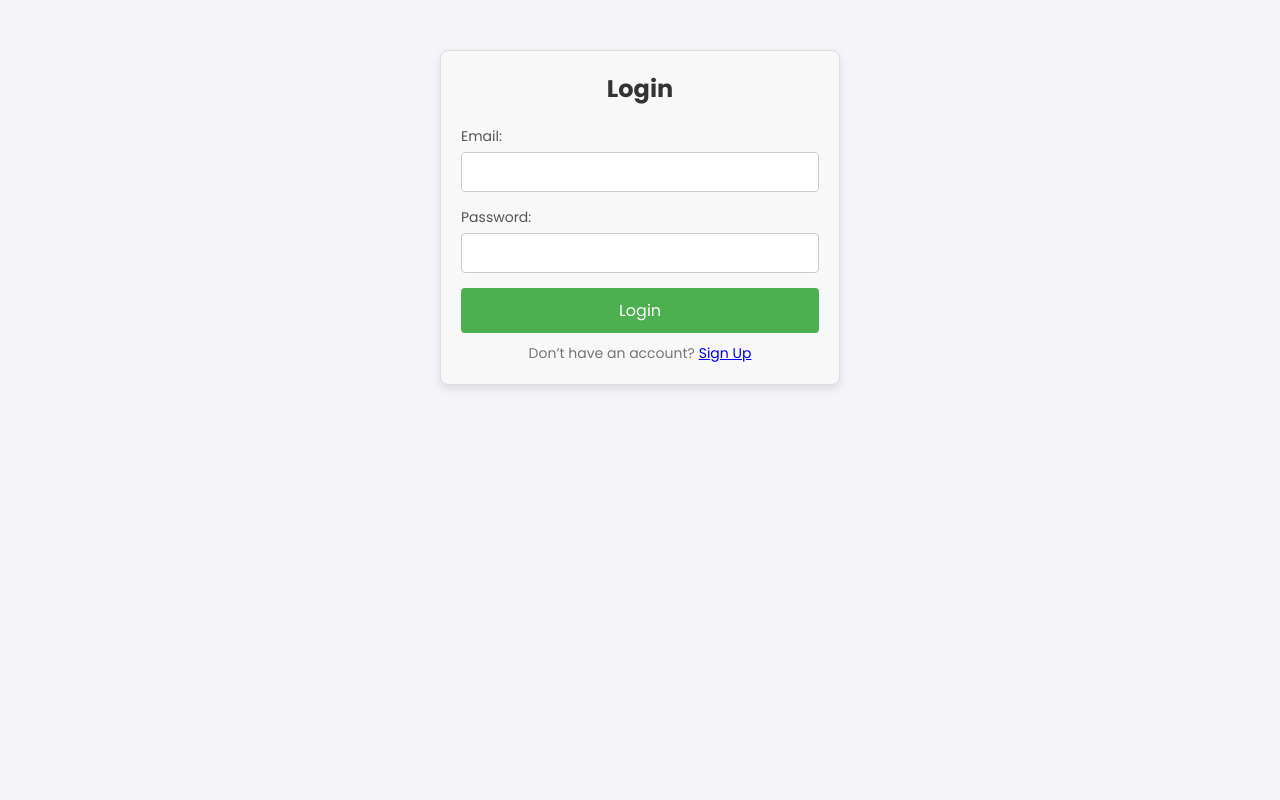
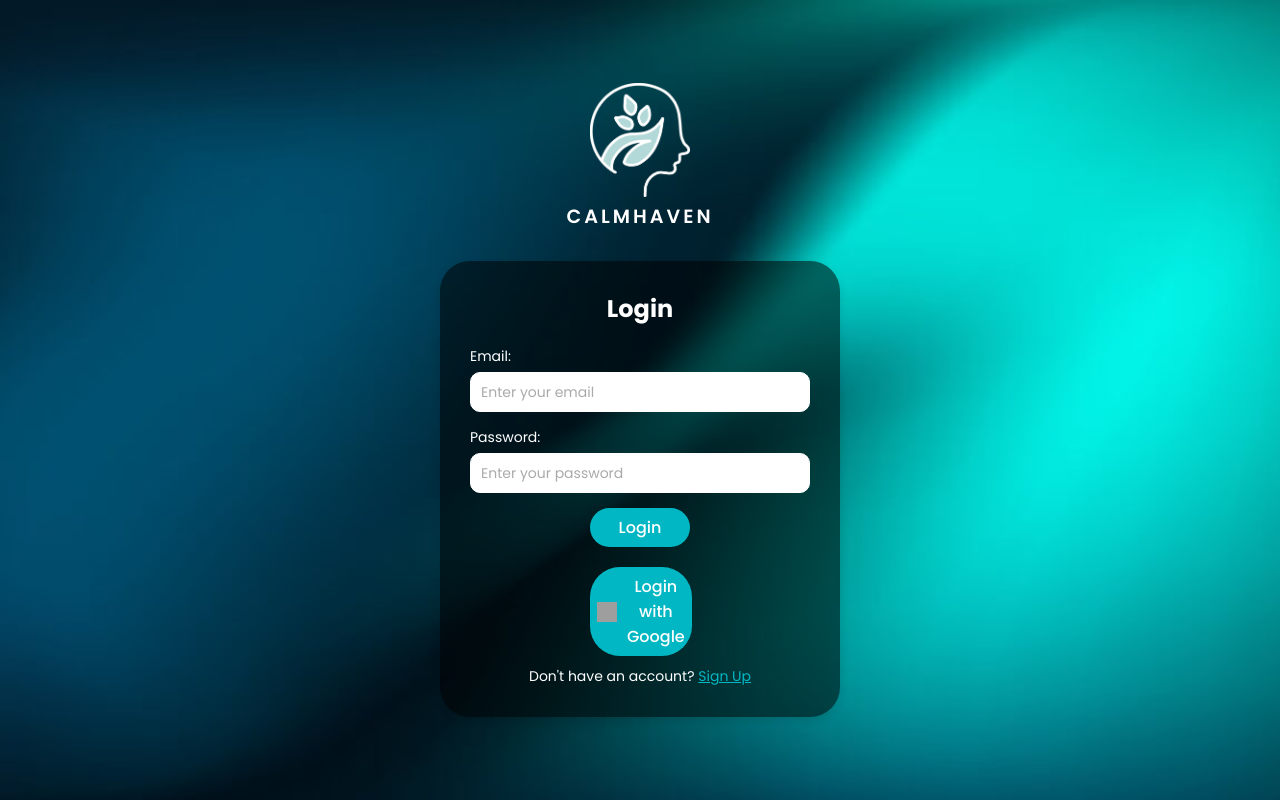
Before and after one commit to manu2701/CalmHaven, a React (Create React App) app in the folder CalmHaven-main/: page /login in a window 1280 px wide. Built offline with nearby package versions, Linux system fonts and the light colour scheme; grey boxes are pictures that could not be loaded.

Commit message:
login and signup

```diff
--- a/CalmHaven-main/src/App.css
+++ b/CalmHaven-main/src/App.css
@@ -2,20 +2,27 @@
   text-align: center;
 }
 
-.logo{
-  display:flex;
+.logo {
+  display: flex;
   align-items: center;
+  justify-content: center;
   color: white;
 }
-.logo img{
-  width:40px;
-  margin-right:10px;
+
+.logo img {
+  width: 40px;
+  margin-right: 10px;
 }
-.logo p{
-  font-size: small;
+
+.logo p {
+  font-size:medium;
   font-weight: 600;
   letter-spacing: 1px;
+  text-align: center;
+  margin-top: 10px;
+  margin-bottom: 10px;
 }
+
 .navbar {
   background-color: #004C4C;
   padding: 10px 20px;
--- a/CalmHaven-main/src/components/Login.css
+++ b/CalmHaven-main/src/components/Login.css
@@ -1,18 +1,42 @@
-/* Center the login container on the page */
+/* Center the login page content */
+.login-page {
+  display: flex;
+  flex-direction: column;
+  align-items: center;
+  justify-content: center;
+  height: 100vh;
+  background-image: url('/src/assets/bg/login_background.svg');
+  background-size: cover;
+  background-position: center;
+}
+
+.logo-outside {
+  width: 100px; /* Adjust size as needed */
+  margin-bottom: 5px;
+}
+
+p{
+  color: white;
+  font-size: larger;
+  font-weight: 600;
+  margin-bottom: 60px;
+  letter-spacing: 3px;
+}
+
+/* Style the login container */
 .login-container {
   max-width: 400px;
-    margin: 50px auto;
-    padding: 20px;
-    background-color: #f8f8f8;
-    border: 1px solid #ddd;
-    border-radius: 8px;
+  width: 100%;
+  padding: 30px;
+  background-color: #00000087;
+  border-radius: 30px;
   box-shadow: 0px 4px 8px rgba(0, 0, 0, 0.1);
   text-align: center;
 }
 
 .login-container h2 {
   font-size: 24px;
-    color: #333;
+  color: #ffffff;
   margin-bottom: 20px;
 }
 
@@ -23,7 +47,7 @@
 
 .login-container label {
   font-size: 14px;
-    color: #555;
+  color: #ffffff;
   margin-bottom: 5px;
   text-align: left;
 }
@@ -32,8 +56,8 @@
 .login-container input[type="password"] {
   padding: 10px;
   margin-bottom: 15px;
-    border: 1px solid #ccc;
-    border-radius: 4px;
+  border: 1px solid #ffffff;
+  border-radius: 10px;
   font-size: 16px;
   width: 100%;
   box-sizing: border-box;
@@ -46,13 +70,25 @@
   box-shadow: 0px 0px 8px rgba(102, 175, 233, 0.6);
 }
 
+.login-container input[type="email"]::placeholder,
+.login-container input[type="password"]::placeholder {
+  color: #aaa;
+  font-family: 'Poppins';
+  font-size: 14px;
+  opacity: 1;
+}
+
+
 .login-container button {
-    padding: 10px;
+  margin-left: 120px;
+  margin-right: 120px;
+  padding: 7px;
   font-size: 16px;
-    background-color: #4CAF50;
+  font-weight: 500;
+  background-color: #00B7C3;
   color: white;
   border: none;
-    border-radius: 4px;
+  border-radius: 30px;
   cursor: pointer;
   transition: background-color 0.3s;
 }
@@ -61,9 +97,40 @@
   background-color: #45a049;
 }
 
-  /* Optional: add a message style */
 .login-container .message {
-    color: #777;
+  color: #ffffff;
   font-size: 14px;
   margin-top: 10px;
 }
+
+.login-container .message a{
+  color: #00B7C3;
+}
+
+.google-login {
+  margin-top: 20px;
+}
+
+.google-button {
+  display: flex;
+  align-items: center;
+  justify-content: center;
+  /* width: 100%; */
+  background-color: #4285f4;
+  color: white;
+  font-size: 16px;
+  border: none;
+  border-radius: 10px;
+  cursor: pointer;
+  transition: background-color 0.3s;
+}
+
+.google-button:hover {
+  background-color: #357ae8;
+}
+
+.google-icon {
+  width: 20px;
+  height: 20px;
+  margin-right: 10px;
+}
--- a/CalmHaven-main/src/components/Login.js
+++ b/CalmHaven-main/src/components/Login.js
@@ -1,43 +1,43 @@
-import React, { useState } from 'react';
-import { useNavigate, Link } from 'react-router-dom';
-import './Login.css';
+import React from "react";
+import "./Login.css";
+import logo from "../assets/logo/logo_color5.png"; // Adjust the path as per your folder structure
 
-const Login = () => {
-  const [email, setEmail] = useState('');
-  const [password, setPassword] = useState('');
-  const navigate = useNavigate();
+function handleGoogleLogin() {
+  alert("Google Login Clicked");
+}
 
-  const handleLogin = (e) => {
-    e.preventDefault();
-    // Add authentication logic here
-    navigate('/'); // Navigate to homepage after successful login
-  };
-
+function Login() {
   return (
+    <div className="login-page">
+      <img src={logo} alt="CalmHaven Logo" className="logo-outside" />
+      <p>CALMHAVEN</p>
       <div className="login-container">
         <h2>Login</h2>
-      <form onSubmit={handleLogin}>
+        <form>
           <label>Email:</label>
-        <input
-          type="email"
-          value={email}
-          onChange={(e) => setEmail(e.target.value)}
-          required
-        />
+          <input type="email" placeholder="Enter your email" />
+
           <label>Password:</label>
-        <input
-          type="password"
-          value={password}
-          onChange={(e) => setPassword(e.target.value)}
-          required
-        />
+          <input type="password" placeholder="Enter your password" />
+
           <button type="submit">Login</button>
         </form>
-      <p className="message">
-        Don’t have an account? <Link to="/signup">Sign Up</Link>
-      </p>
+        <div className="google-login">
+          <button onClick={handleGoogleLogin} className="google-button">
+            <img
+              src="https://upload.wikimedia.org/wikipedia/commons/5/53/Google_%22G%22_Logo.svg"
+              alt="Google Logo"
+              className="google-icon"
+            />
+            Login with Google
+          </button>
+        </div>
+        <div className="message">
+          Don't have an account? <a href="/signup">Sign Up</a>
+        </div>
+      </div>
     </div>
   );
-};
+}
 
 export default Login;
--- a/CalmHaven-main/src/components/SignUp.css
+++ b/CalmHaven-main/src/components/SignUp.css
@@ -1,17 +1,41 @@
+.signup-page{
+  display: flex;
+  flex-direction: column;
+  align-items: center;
+  justify-content: center;
+  height: 100vh;
+  background-image: url('/src/assets/bg/login_background.svg');
+  background-size: cover;
+  background-position: center;
+}
+.signup-outside {
+  width: 70px; /* Adjust size as needed */
+  margin-bottom: 5px;
+}
+
 .signup-container {
     max-width: 400px;
-    margin: 50px auto;
-    padding: 20px;
-    background-color: #f8f8f8;
-    border: 1px solid #ddd;
-    border-radius: 8px;
+    width: 100%;
+    padding-left: 30px;
+    padding-right: 30px;
+    padding-top: 30px;
+    background-color: #00000087;
+    border-radius: 30px;
     box-shadow: 0px 4px 8px rgba(0, 0, 0, 0.1);
     text-align: center;
   }
 
+  p{
+    color: white;
+    font-size: larger;
+    font-weight: 600;
+    margin-bottom: 30px;
+    letter-spacing: 3px;
+  }
+
   .signup-container h2 {
     font-size: 24px;
-    color: #333;
+    color: #ffffff;
     margin-bottom: 20px;
   }
 
@@ -22,7 +46,7 @@
 
   .signup-container label {
     font-size: 14px;
-    color: #555;
+    color: #ffffff;
     margin-bottom: 5px;
     text-align: left;
   }
@@ -32,11 +56,19 @@
   .signup-container input[type="password"] {
     padding: 10px;
     margin-bottom: 15px;
-    border: 1px solid #ccc;
-    border-radius: 4px;
+    border: 1px solid #ffffff;
+    border-radius: 10px;
     font-size: 16px;
     width: 100%;
     box-sizing: border-box;
+  }
+  .signup-container input[type="text"]::placeholder,
+  .signup-container input[type="email"]::placeholder,
+  .signup-container input[type="password"]::placeholder{
+    color: #aaa;
+    font-family: 'Poppins';
+    font-size: 14px;
+    opacity: 1;
   }
 
   .signup-container input:focus {
@@ -46,12 +78,15 @@
   }
 
   .signup-container button {
-    padding: 10px;
+    margin-left: 120px;
+    margin-right: 120px;
+    padding: 7px;
     font-size: 16px;
-    background-color: #4CAF50;
+    font-weight: 500;
+    background-color: #00B7C3;
     color: white;
     border: none;
-    border-radius: 4px;
+    border-radius: 30px;
     cursor: pointer;
     transition: background-color 0.3s;
   }
@@ -61,7 +96,13 @@
   }
 
   .signup-container .message {
-    color: #777;
+    color: #ffffff;
     font-size: 14px;
     margin-top: 10px;
+    letter-spacing: 0px;
+    font-weight: 400;
   }
+
+  .signup-container .message a{
+    color: #00B7C3;
+  }
--- a/CalmHaven-main/src/components/SignUp.js
+++ b/CalmHaven-main/src/components/SignUp.js
@@ -1,6 +1,7 @@
 import React, { useState } from 'react';
 import { useNavigate, Link } from 'react-router-dom';
 import './SignUp.css';
+import logo from "../assets/logo/logo_color5.png";
 
 const SignUp = () => {
   const [name, setName] = useState('');
@@ -20,12 +21,16 @@ const SignUp = () => {
   };
 
   return (
+    <div className="signup-page">
+    <img src={logo} alt="CalmHaven Logo" className="signup-outside" />
+    <p>CALMHAVEN</p>
     <div className="signup-container">
-      <h2>Sign Up</h2>
+      <h2>SIGN UP</h2>
       <form onSubmit={handleSignUp}>
         <label>Name:</label>
         <input
           type="text"
+          placeholder="Enter your name"
           value={name}
           onChange={(e) => setName(e.target.value)}
           required
@@ -33,6 +38,7 @@ const SignUp = () => {
         <label>Email:</label>
         <input
           type="email"
+          placeholder="Enter your email"
           value={email}
           onChange={(e) => setEmail(e.target.value)}
           required
@@ -40,6 +46,7 @@ const SignUp = () => {
         <label>Password:</label>
         <input
           type="password"
+          placeholder="Set a password"
           value={password}
           onChange={(e) => setPassword(e.target.value)}
           required
@@ -47,6 +54,7 @@ const SignUp = () => {
         <label>Confirm Password:</label>
         <input
           type="password"
+          placeholder="Re-enter the password"
           value={confirmPassword}
           onChange={(e) => setConfirmPassword(e.target.value)}
           required
@@ -57,6 +65,7 @@ const SignUp = () => {
         Already have an account? <Link to="/login">Login</Link>
       </p>
     </div>
+    </div>
   );
 };
 
```
Lines whose indentation alone changed are shown as unchanged.
